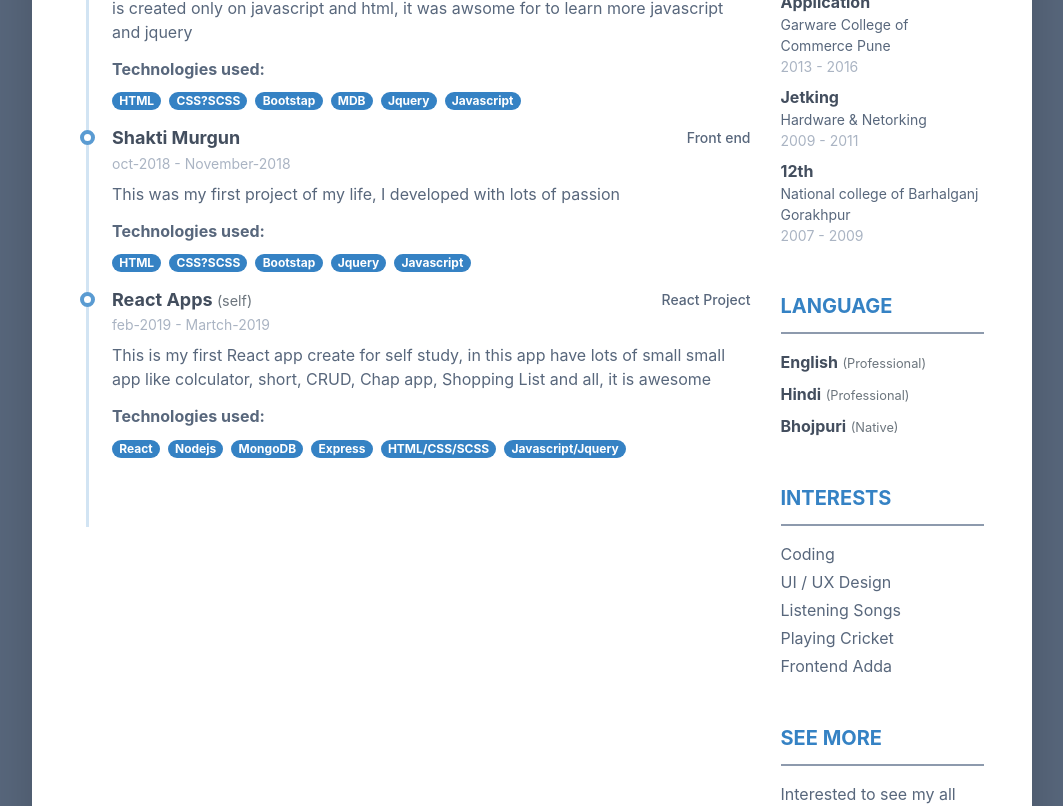
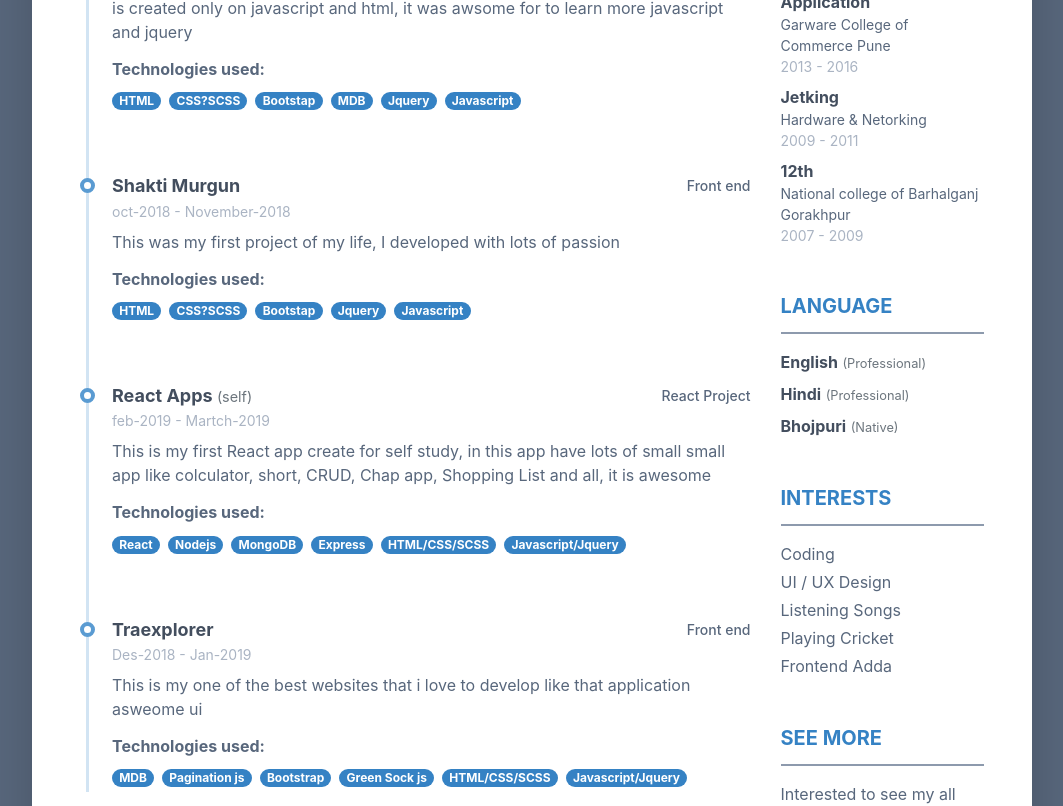
Before and after one commit to vishwakarmaraj070/resume, a React (Create React App) app: page / in a window 1280 px wide. Shown: the part 1480-2286 px from the top of the page, without its empty margins (108-1171 px from the left). Built offline with nearby package versions, Linux system fonts and the light colour scheme.

Commit message:
Update App.js

```diff
--- a/src/App.js
+++ b/src/App.js
@@ -117,7 +117,7 @@ export default class App extends Component {
 
                         </article>
 
-                        <article className="resume-timeline-item position-relative">
+                        <article className="resume-timeline-item position-relative pb-5">
 
                           <div className="resume-timeline-item-header mb-2">
                             <div className="d-flex flex-column flex-md-row">
@@ -141,7 +141,7 @@ export default class App extends Component {
 
                         </article>
 
-                              <article className="resume-timeline-item position-relative">
+                              <article className="resume-timeline-item position-relative pb-5">
 
                           <div className="resume-timeline-item-header mb-2">
                             <div className="d-flex flex-column flex-md-row">
@@ -187,6 +187,31 @@ export default class App extends Component {
                             </ul>
                           </div>
                         </article>
+
+                          <article className="resume-timeline-item position-relative pb-">
+
+                          <div className="resume-timeline-item-header mb-2">
+                            <div className="d-flex flex-column flex-md-row">
+                              <h3 className="resume-position-title font-weight-bold mb-1">Traexplorer</h3>
+                              <div className="resume-company-name ml-auto">Front end</div>
+                            </div>
+                            <div className="resume-position-time">Des-2018 - Jan-2019 </div>
+                          </div>
+                          <div className="resume-timeline-item-desc">
+                            <p>This is my one of the best websites that i love to develop like that application asweome ui</p>
+
+                            <h4 className="resume-timeline-item-desc-heading font-weight-bold">Technologies used:</h4>
+                            <ul className="list-inline">
+                              <li className="list-inline-item"><span className="badge badge-primary badge-pill">MDB</span></li>
+                              <li className="list-inline-item"><span className="badge badge-primary badge-pill">Pagination js</span></li>
+                              <li className="list-inline-item"><span className="badge badge-primary badge-pill">Bootstrap</span></li>
+                              <li className="list-inline-item"><span className="badge badge-primary badge-pill">Green Sock js</span></li>
+                              <li className="list-inline-item"><span className="badge badge-primary badge-pill">HTML/CSS/SCSS</span></li>
+                              <li className="list-inline-item"><span className="badge badge-primary badge-pill">Javascript/Jquery</span></li>
+                            </ul>
+                          </div>
+                        </article>
+
 
 
                       </div>
```
